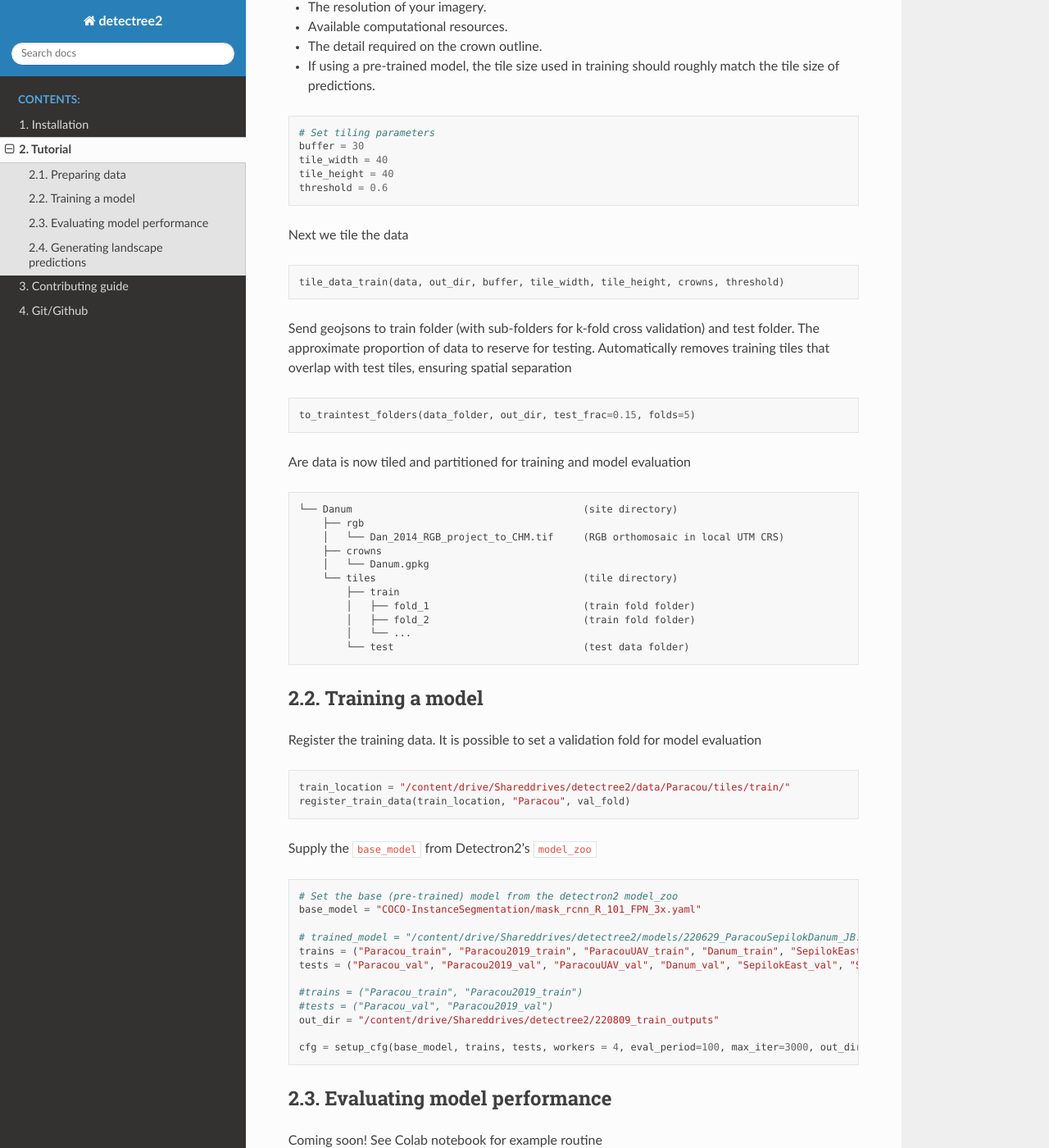
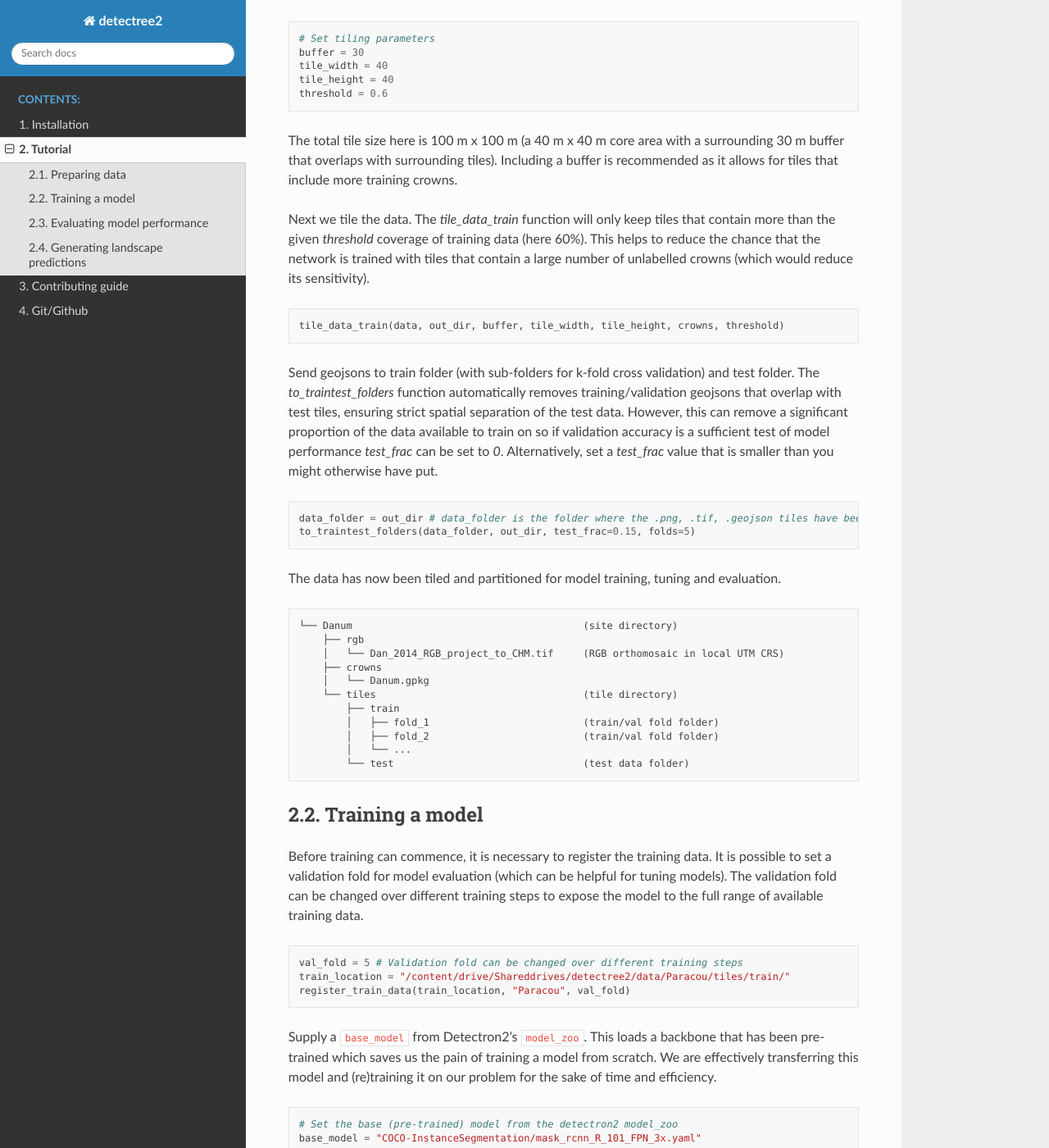
Before and after one commit to PatBall1/detectree2, a Sphinx documentation site: the page built from docs/source/tutorial.rst, in a window 1280 px wide and 1400 px high, scrolled down 1787 px. Shown: the whole window at 82% size. Built offline with Sphinx 7.4.7 and the Read the Docs theme 2.0.0, drawn with Linux system fonts in a browser that asks for light colours; pages that are not in the unit, such as notebooks, are missing from menus; some of the changed text lies outside the part shown.

Commit message:
tutorial readme updates

```diff
--- a/docs/source/tutorial.rst
+++ b/docs/source/tutorial.rst
@@ -3,22 +3,17 @@ Tutorial
 
 A tutorial for:
 
-1. preparing data
-2. training models
-3. evaluating model performance
-4. making landscape level predictions
+1. Preparing data
+2. Training models
+3. Evaluating model performance
+4. Making landscape level predictions
 
-Before getting started ensure detectree2 is installed either through
+Before getting started ensure `detectree2`` is installed through
 
 .. code-block:: console
 
    (.venv) $pip install git+https://github.com/PatBall1/detectree2.git
 
-or
-
-.. code-block:: console
-
-   (.venv) $conda install detectree2 -c ma595
 
 To train a model you will need an orthomosaic (as ``<orthmosaic>.tif``) and
 corresponding tree crown polgons that are readable by Geopandas
@@ -51,13 +46,11 @@ An example of the recommended file structure when training a new model is as fol
        └── crowns
            └── UpdatedCrowns8.gpkg                 (Crown polygons readable by geopandas e.g. Geopackage, shapefile)
 
-Here we have two site available to train on. Multiple site directories can be
-included in the training and testing phase but only a single site directory is
-required.
-If available, several RGB orthomosaics can be included in a single site
-directory (see e.g ``Paracou -> RGB``).
+Here we have two sites available to train on (Danum and Paracou). Several site directories can be
+included in the training and testing phase (but only a single site directory is required).
+If available, several RGB orthomosaics can be included in a single site directory (see e.g ``Paracou -> RGB``).
 
-We will call functions to from ``detectree2``'s' tiling and training modules.
+We call functions to from ``detectree2``'s tiling and training modules.
 
 .. code-block:: python
 
@@ -66,7 +59,7 @@ We will call functions to from ``detectree2``'s' tiling and training modules.
    import rasterio
    import geopandas as gpd
 
-Set up the paths for the orthomosaic and corresponding manual crown data.
+Set up the paths to the orthomosaic and corresponding manual crown data.
 
 .. code-block:: python
 
@@ -102,7 +95,12 @@ The tile size will depend on:
    threshold = 0.6
 
 
-Next we tile the data
+The total tile size here is 100 m x 100 m (a 40 m x 40 m core area with a surrounding 30 m buffer that overlaps with
+surrounding tiles). Including a buffer is recommended as it allows for tiles that include more training crowns.
+
+Next we tile the data. The `tile_data_train` function will only keep tiles that contain more than the given `threshold`
+coverage of training data (here 60%). This helps to reduce the chance that the network is trained with tiles that
+contain a large number of unlabelled crowns (which would reduce its sensitivity).
 
 .. code-block:: python
 
@@ -110,15 +108,18 @@ Next we tile the data
 
 
 Send geojsons to train folder (with sub-folders for k-fold cross validation) and test folder.
-The approximate proportion of data to reserve for testing.
-Automatically removes training tiles that overlap with test tiles, ensuring
-spatial separation
+The `to_traintest_folders` function automatically removes training/validation geojsons that overlap with test tiles,
+ensuring strict spatial separation of the test data. However, this can remove a significant proportion of the data
+available to train on so if validation accuracy is a sufficient test of model performance `test_frac` can be set to `0`.
+Alternatively, set a `test_frac` value that is smaller than you might otherwise have put.
 
 .. code-block:: python
 
+   data_folder = out_dir # data_folder is the folder where the .png, .tif, .geojson tiles have been stored
    to_traintest_folders(data_folder, out_dir, test_frac=0.15, folds=5)
 
-Are data is now tiled and partitioned for training and model evaluation
+
+The data has now been tiled and partitioned for model training, tuning and evaluation.
 
 .. code-block::
 
@@ -129,8 +130,8 @@ Are data is now tiled and partitioned for training and model evaluation
        │   └── Danum.gpkg
        └── tiles                                   (tile directory)
            ├── train
-           │   ├── fold_1                          (train fold folder)
-           │   ├── fold_2                          (train fold folder)
+           │   ├── fold_1                          (train/val fold folder)
+           │   ├── fold_2                          (train/val fold folder)
            │   └── ...
            └── test                                (test data folder)
 
@@ -138,16 +139,20 @@ Are data is now tiled and partitioned for training and model evaluation
 Training a model
 ----------------
 
-Register the training data. It is possible to set a validation fold for model
-evaluation
+Before training can commence, it is necessary to register the training data. It is possible to set a validation fold for
+model evaluation (which can be helpful for tuning models). The validation fold can be changed over different training
+steps to expose the model to the full range of available training data.
 
 .. code-block:: python
 
+   val_fold = 5 # Validation fold can be changed over different training steps
    train_location = "/content/drive/Shareddrives/detectree2/data/Paracou/tiles/train/"
    register_train_data(train_location, "Paracou", val_fold)
 
 
-Supply the ``base_model`` from Detectron2's  ``model_zoo``
+Supply a ``base_model`` from Detectron2's  ``model_zoo``. This loads a backbone that has been pre-trained which saves us
+the pain of training a model from scratch. We are effectively transferring this model and (re)training it on our problem
+for the sake of time and efficiency.
 
 .. code-block:: python
 
@@ -172,7 +177,7 @@ Coming soon! See Colab notebook for example routine (detectree2/notebooks/colab/
 Generating landscape predictions
 --------------------------------
 
-Call necessary functions.
+Here we call the necessary functions.
 
 .. code-block:: python
 
@@ -181,7 +186,8 @@ Call necessary functions.
 
 
 Start by tiling up the entire orthomosaic so that a crown map can be made for the entire landscape. Tiles should be
-approximately the same size as those trained on (typically ~ 100 m).
+approximately the same size as those trained on (typically ~ 100 m). A buffer (here 30 m) should be included so that we
+can discard partial the crowns predicted at the edge of tiles.
 
 .. code-block:: python
 
```
Also changed, not shown: other parts of docs/source/tutorial.rst (+1 -1 lines), README.md (+1 -0 lines), model_garden/README.md.
